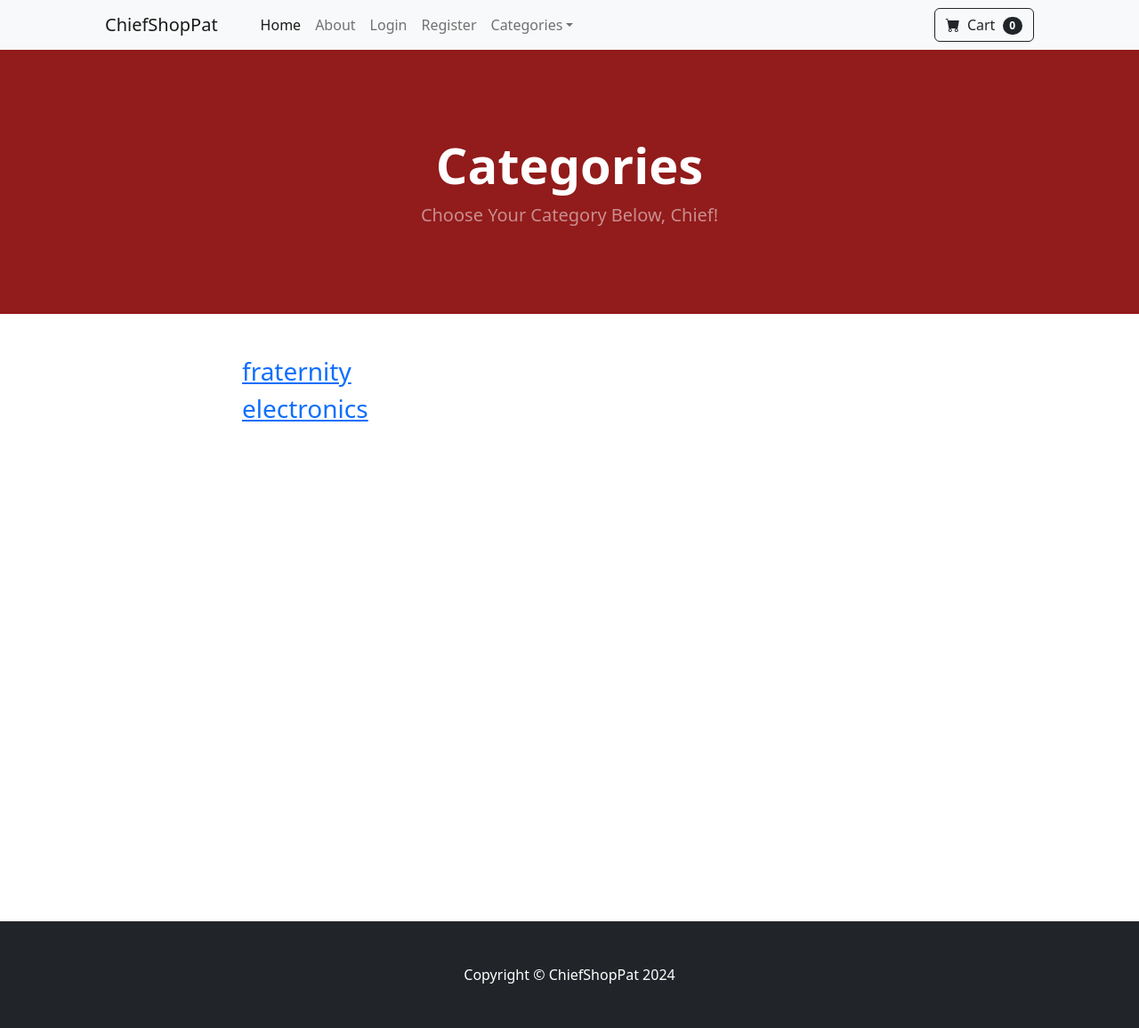
After one commit to ChiefVishPat/e-commerce_site, a Django app: page /category_summary in a window 1280 px wide. The commit adds this page. Shown: the whole page at 89% size. Run offline with Django 5.2, Linux system fonts and the light colour scheme; data comes from the database, SQL or seed files in the repository; both versions use the stored data as it was after the commit; some libraries are stand-ins or nearby versions.

Commit message:
added in a category page with links to a product category page. Will play around with design later

```diff
--- /dev/null
+++ b/ecom/store/templates/category_summary.html
@@ -0,0 +1,24 @@
+{% extends 'base.html' %} {% block content %}
+<!-- Header-->
+<header class="bg-myred py-5">
+  <div class="container px-4 px-lg-5 my-5">
+    <div class="text-center text-white">
+      <h1 class="display-4 fw-bolder">Categories</h1>
+      <p class="lead fw-normal text-white-50 mb-0">Choose Your Category Below, Chief!</p>
+    </div>
+  </div>
+</header>
+
+<!-- About Us Content -->
+<div class="container my-5">
+  <div class="row justify-content-center">
+    <div class="col-8">
+        {% for category in categories%}
+        <h3><a href="{% url 'category' category %}"> {{category}}</a></h3>
+
+        {% endfor %}
+      <br/><br/><br/><br/><br/><br/><br/><br/><br/><br/><br/><br/><br/><br/><br/><br/><br/><br/><br/><br/><br/>
+    </div>
+  </div>
+</div>
+{% endblock %}
--- a/ecom/store/templates/navbar.html
+++ b/ecom/store/templates/navbar.html
@@ -47,7 +47,7 @@
           >
           <ul class="dropdown-menu" aria-labelledby="navbarDropdown">
             <li>
-              <a class="dropdown-item" href="{% url 'home' %}">All Products</a>
+              <a class="dropdown-item" href="{% url 'category_summary' %}">All Products</a>
             </li>
             <li><hr class="dropdown-divider" /></li>
             <li>
--- a/ecom/store/urls.py
+++ b/ecom/store/urls.py
@@ -9,4 +9,5 @@ urlpatterns = [
     path('register/', views.register_user, name='register'),
     path('product/<int:pk>', views.product, name='product'),
     path('category/<str:foo>', views.category, name='category'),
+    path('category_summary', views.category_summary, name='category_summary'),
 ]
--- a/ecom/store/views.py
+++ b/ecom/store/views.py
@@ -8,6 +8,10 @@ from .forms import SignUpForm
 from django.contrib import messages
 
 app_name = 'store'
+
+def category_summary(request):
+    categories = Category.objects.all() #grab all the categories from the Category db model
+    return render(request, 'category_summary.html', {'categories': categories})
 
 def category(request, foo):
     foo = foo.replace('-', ' ')     #replace '-' with spaces
```
Also changed, not shown: ecom/db.sqlite3.
